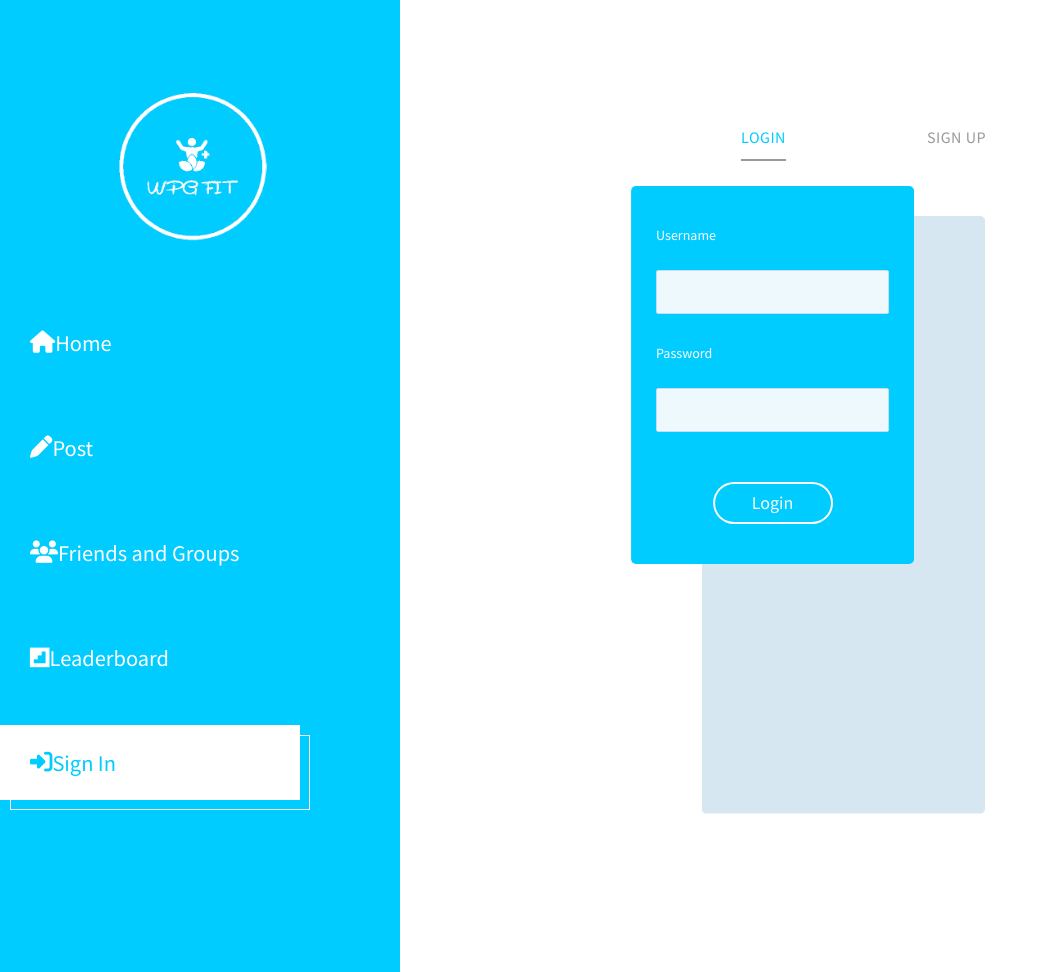
After one commit to rrc-evangeldre/WPGFIT, a PHP site: page /login.php in a window 1280 px wide. The commit adds this page. Shown: the whole page, without its empty margins (0-1048 px from the left). Run offline with PHP 8.4, Linux system fonts and the light colour scheme; some libraries are stand-ins or nearby versions.

Commit message:
Added Log In and Registration Page; Linked the database to store user accounts.

```diff
--- a/activity/header.php
+++ b/activity/header.php
@@ -1,17 +1,56 @@
+<?php
+session_start();
+if (isset($_SESSION['is_logged_in']) && $_SESSION['is_logged_in'] === true) {
+    echo "Welcome, " . htmlspecialchars($_SESSION['username']) . "!";
+} else {
+    echo "You are not logged in.";
+}
+
+$current_page = basename($_SERVER['PHP_SELF']);
+
+// Set page title and active state
+switch ($current_page) {
+    case 'login.php':
+        $page_title = "WPG FIT | Login";
+        $active_page = 'login';
+        break;
+    case 'post.php':
+        $page_title = "WPG FIT | Post";
+        $active_page = 'post';
+        break;
+    case 'friends_groups.php':
+        $page_title = "WPG FIT | Friends and Groups";
+        $active_page = 'friends_groups';
+        break;
+    case 'leaderboard.php':
+        $page_title = "WPG FIT | Leaderboard";
+        $active_page = 'leaderboard';
+        break;
+    case 'profile.php':
+        $page_title = "WPG FIT | Profile";
+        $active_page = 'profile';
+        break;
+    default:
+        $page_title = "WPG FIT | Blog Home";
+        $active_page = 'home';
+        break;
+}
+?>
+
 <!DOCTYPE html>
 <html lang="en">
 <head>
-	<meta charset="UTF-8">
-	<meta name="viewport" content="width=device-width, initial-scale=1.0">
+    <meta charset="UTF-8">
+    <meta name="viewport" content="width=device-width, initial-scale=1.0">
     <script src="https://kit.fontawesome.com/11517d5e6e.js" crossorigin="anonymous"></script>
     <link rel="icon" href="img/wpgfit.png" type="image/png">
-	<title>WPG FIT</title>
-	<link href="https://fonts.googleapis.com/css2?family=Source+Sans+Pro&display=swap" rel="stylesheet"> <!-- https://fonts.google.com/ -->
+    <title><?php echo $page_title; ?></title>
+    <link href="https://fonts.googleapis.com/css2?family=Source+Sans+Pro&display=swap" rel="stylesheet">
     <link href="css/bootstrap.min.css" rel="stylesheet">
     <link href="css/mainstyle.css" rel="stylesheet">
 </head>
 <body>
-	<header class="header" id="header">
+    <header class="header" id="header">
         <div class="side-toggler">
             <button class="navbar-toggler" type="button" aria-label="Toggle navigation">
                 <i class="fas fa-bars"></i>
@@ -21,28 +60,50 @@
             </div>
             <nav class="side-nav" id="side-nav">
                 <ul>
-                    <li class="side-nav-item active"><a href="index.html" class="side-nav-link">
-                        <i class="fas fa-home"></i>
-                        Blog Home
-                    </a></li>
-                    <li class="side-nav-item"><a href="post.html" class="side-nav-link">
-                        <i class="fas fa-pen"></i>
-                        Post
-                    </a></li>
-                    <li class="side-nav-item"><a href="index.html" class="side-nav-link">
-                        <i class="fas fa-users"></i>
-                        Friends and Groups
-                    </a></li>
-                    <li class="side-nav-item"><a href="index.html" class="side-nav-link">
-                        <i class="fa-brands fa-flipboard fa-rotate-180"></i>
-                        Leaderboard
-                    </a></li>
-                    <li class="side-nav-item"><a href="login.html" class="side-nav-link">
-                        <i class="fa fa-sign-in"></i>
-                        Sign In
-                    </a></li>
+                    <li class="side-nav-item <?php if($active_page == 'home') echo 'active'; ?>">
+                        <a href="index.php" class="side-nav-link">
+                            <i class="fas fa-home"></i> Home
+                        </a>
+                    </li>
+                    <li class="side-nav-item <?php if($active_page == 'post') echo 'active'; ?>">
+                        <a href="post.php" class="side-nav-link">
+                            <i class="fas fa-pen"></i> Post
+                        </a>
+                    </li>
+                    <li class="side-nav-item <?php if($active_page == 'friends_groups') echo 'active'; ?>">
+                        <a href="friends_groups.php" class="side-nav-link">
+                            <i class="fas fa-users"></i> Friends and Groups
+                        </a>
+                    </li>
+                    <li class="side-nav-item <?php if($active_page == 'leaderboard') echo 'active'; ?>">
+                        <a href="leaderboard.php" class="side-nav-link">
+                            <i class="fa-brands fa-flipboard fa-rotate-180"></i> Leaderboard
+                        </a>
+                    </li>
+
+                    <?php if(isset($_SESSION['is_logged_in']) && $_SESSION['is_logged_in'] === true): ?>
+                        <!-- My Account and Log Out links for logged-in users -->
+                        <li class="side-nav-item <?php if($active_page == 'profile') echo 'active'; ?>">
+                            <a href="profile.php" class="side-nav-link">
+                                <i class="fas fa-user"></i> My Account
+                            </a>
+                        </li>
+                        <li class="side-nav-item">
+                            <a href="logout.php" class="side-nav-link">
+                                <i class="fas fa-sign-out-alt"></i> Log Out
+                            </a>
+                        </li>
+                    <?php else: ?>
+                        <!-- Sign In link for guests -->
+                        <li class="side-nav-item <?php if($active_page == 'login') echo 'active'; ?>">
+                            <a href="login.php" class="side-nav-link">
+                                <i class="fa fa-sign-in"></i> Sign In
+                            </a>
+                        </li>
+                    <?php endif; ?>
                 </ul>
             </nav>
         </div>
     </header>
 </body>
+</html>
--- a/css/mainstyle.css
+++ b/css/mainstyle.css
@@ -65,7 +65,10 @@ hr {
     justify-content: space-between;
 }
 
-.side-nav { margin-bottom: 100px; }
+.side-nav {
+	margin-bottom: 50px;
+    height: 580px;
+}
 
 .side-nav-item {
     list-style: none;
@@ -253,7 +256,7 @@ a:hover {
 	flex-direction: column;
 	justify-content: center;
 	align-items: center;
-    margin-top: 100px;
+    margin-top: 50px;
     margin-left: 350px;
 }
 
--- /dev/null
+++ b/login.php
@@ -0,0 +1,73 @@
+<?php
+include 'activity/header.php';
+
+if (isset($_SESSION['login_error'])) {
+    echo "<script>alert('" . $_SESSION['login_error'] . "');</script>";
+    unset($_SESSION['login_error']); // Clear the error after displaying
+}
+?>
+<section class="forms-section">
+        <div class="forms">
+            <!-- Login Form -->
+            <div class="form-wrapper is-active">
+                <button type="button" class="switcher switcher-login">Login <span class="underline"></span></button>
+                <form class="form form-login" action="signin.php" method="POST">
+                <fieldset>
+                        <legend>Enter your email and password for login.</legend>
+                        <div class="input-block">
+                            <label for="login-username">Username</label>
+                            <input id="login-username" name="username" type="text" required>
+                        </div>
+                        <div class="input-block">
+                            <label for="login-password">Password</label>
+                            <input id="login-password" name="password" type="password" required>
+                        </div>
+                    </fieldset>
+                    <button type="submit" class="btn-login">Login</button>
+                </form>
+            </div>
+
+            <!-- Registration Form -->
+            <div class="form-wrapper">
+                <button type="button" class="switcher switcher-signup">Sign Up <span class="underline"></span></button>
+                <form class="form form-signup" action="register.php" method="POST">
+                    <fieldset>
+                        <legend>Enter your information on the fields to sign up.</legend>
+                        <div class="input-block">
+                            <label for="signup-email">E-mail</label>
+                            <input id="signup-email" name="email" type="email" required>
+                        </div>
+                        <div class="input-block">
+                            <label for="signup-email">Username</label>
+                            <input id="signup-username" name="username" type="username" required>
+                        </div>
+                        <div class="input-block">
+                            <label for="signup-password">Password</label>
+                            <input id="signup-password" name="password" type="password" required>
+                        </div>
+                        <div class="input-block">
+                            <label for="signup-password-confirm">Confirm password</label>
+                            <input id="signup-password-confirm" name="password_confirm" type="password" required>
+                        </div>
+                        <div class="input-block">
+                            <label for="member-type">Membership Type</label>
+                            <div class="checkbox-group">
+                                <div>
+                                    <label>
+                                        <input type="checkbox" name="membership" value="Professional"> Professional
+                                    </label>
+                                </div>
+                                <div>
+                                    <label>
+                                        <input type="checkbox" name="membership" value="Influencer"> Influencer
+                                    </label>
+                                </div>
+                            </div>
+                        </div>
+                    </fieldset>
+                    <button type="submit" class="btn-signup">Continue</button>
+                </form>
+            </div>
+        </div>
+</section>
+    <script src="js/form.js"></script>
```
Also changed, not shown: authenticate.php (added, +10 -0 lines), db_connect.php (added, +25 -0 lines), index.php (+11 -1 lines), logout.php (added, +7 -0 lines), register.php (added, +41 -0 lines), signin.php (added, +29 -0 lines), profile.php (added).
